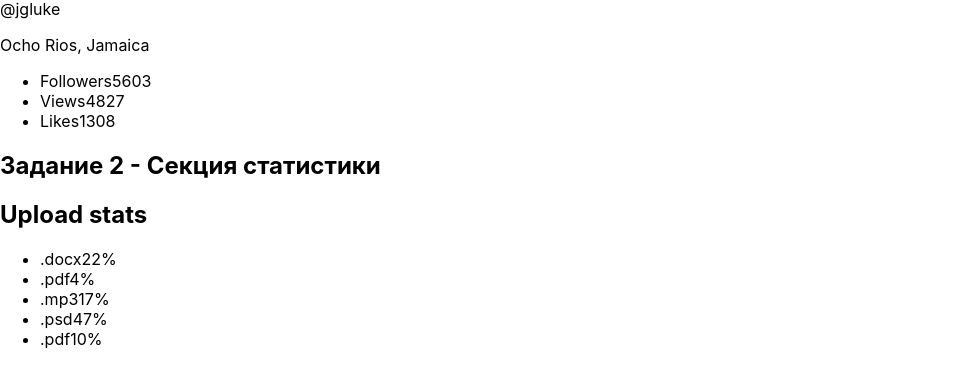
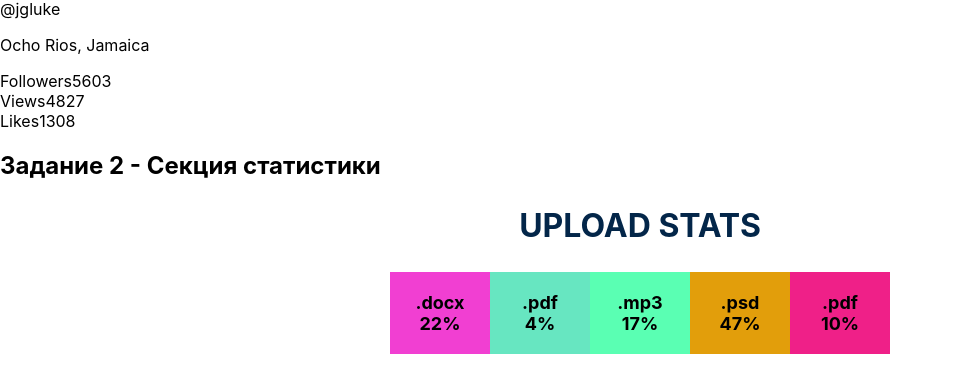
Before and after one commit to Daria-Valitskaya/goit-react-hw-01-components, a React (Create React App) app: page / in a window 1280 px wide. Shown: the part 422-792 px from the top of the page, without its empty margins (0-953 px from the left). Built offline with nearby package versions, Linux system fonts and the light colour scheme.

Commit message:
таск 2 готов

```diff
--- a/src/components/Statistics/Statistics.js
+++ b/src/components/Statistics/Statistics.js
@@ -1,15 +1,20 @@
 import PropTypes from 'prop-types';
+import styles from './Statistics.module.css';
+
+function generateColor() {
+  return '#' + Math.floor(Math.random() * 16777215).toString(16);
+}
 
 const Statistis = ({ title, stats }) => {
   return (
-    <section className="statistics">
-      {title ? <h2 className="title">Upload stats</h2> : null}
+    <section className={styles.statistics}>
+      {title ? <h2 className={styles.title}>Upload stats</h2> : null}
 
-      <ul className="stat-list">
+      <ul className={styles.stat_list}>
         {stats.map(stat => (
-          <li className="item" key={stat.id}>
-            <span className="label">{stat.label}</span>
-            <span className="percentage">{stat.percentage}%</span>
+          <li className={styles.item} key={stat.id} style={{ backgroundColor: generateColor() }}>
+            <span className={styles.label}>{stat.label}</span>
+            <span className={styles.percentage}>{stat.percentage}%</span>
           </li>
         ))}
       </ul>
--- /dev/null
+++ b/src/components/Statistics/Statistics.module.css
@@ -0,0 +1,31 @@
+.statistics {
+  width: 500px;
+  margin: auto auto;
+  text-align: center;
+}
+
+.stat_list {
+  display: flex;
+}
+
+.item {
+  display: flex;
+  flex-direction: column;
+  padding: 20px 0;
+  text-align: center;
+  width: 100%;
+}
+
+.label,
+.percentage {
+  font-weight: 700;
+  font-size: 18px;
+}
+
+.title {
+  font-weight: 700;
+  font-size: 32px;
+  color: #032649;
+  text-align: center;
+  text-transform: uppercase;
+}
--- a/src/index.css
+++ b/src/index.css
@@ -15,3 +15,11 @@ img {
   max-width: 100%;
   height: auto;
 }
+
+li {
+  list-style: none;
+  padding: 0;
+}
+ul {
+  padding: 0;
+}
```
